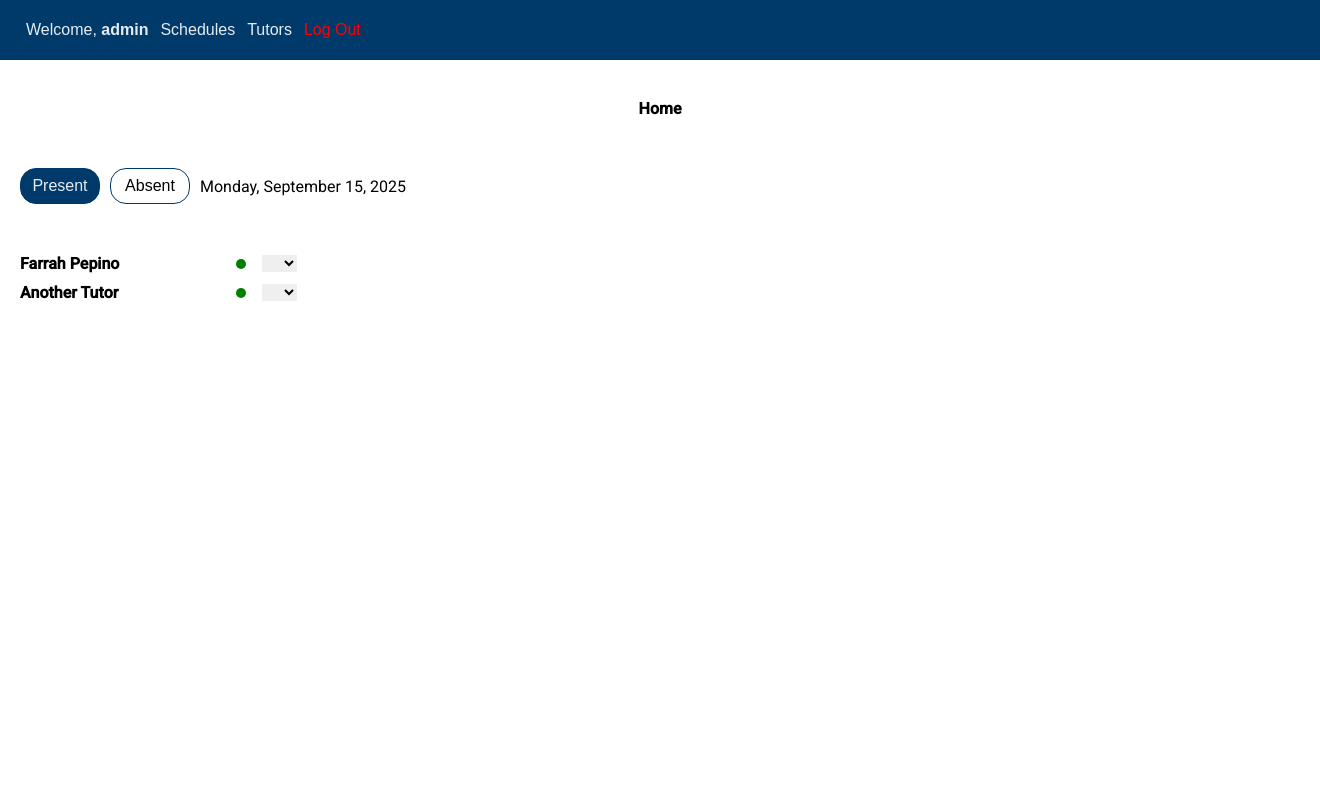
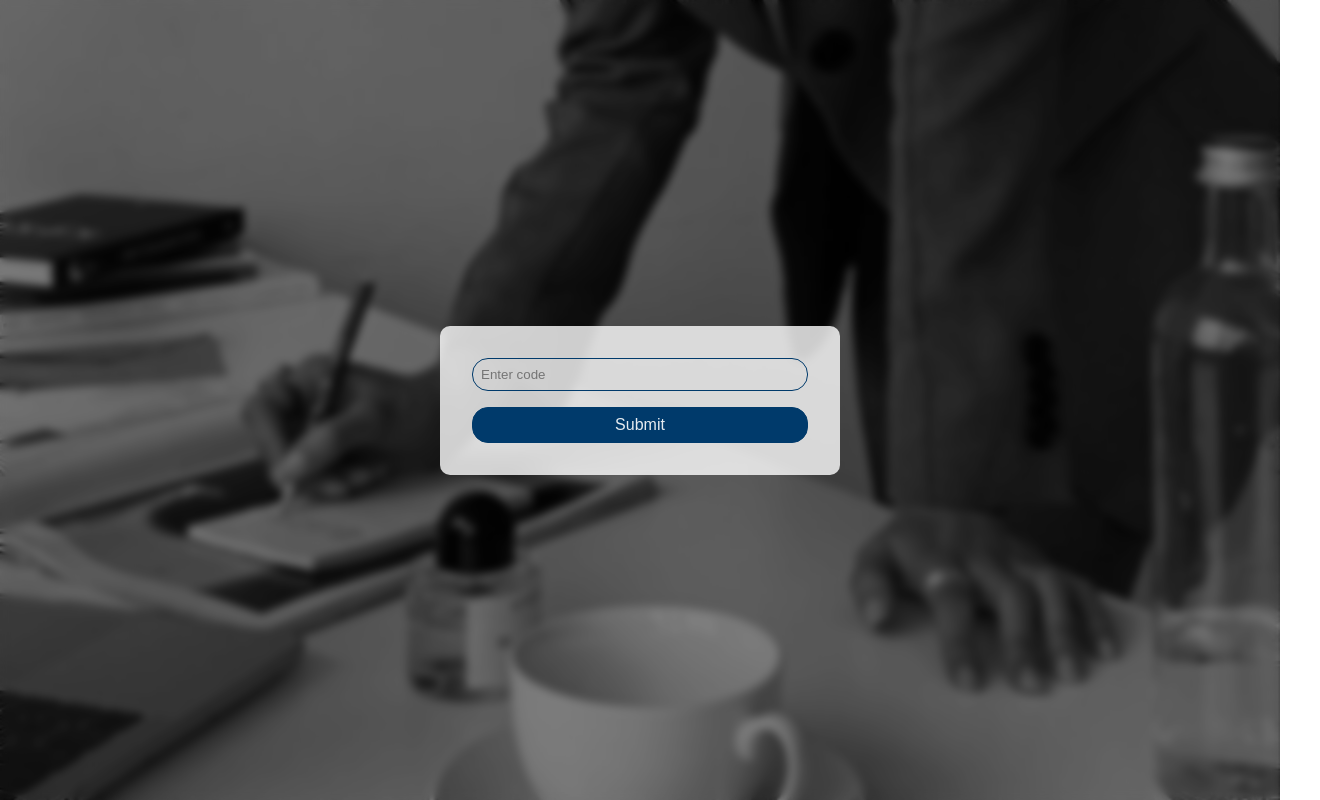
Before and after one commit to farrahpepino/attendance-software, an Angular app in the folder client/: page / in a window 1280 px wide. Shown: the whole page, 1320 px wide, since content can reach past the window. Built offline with nearby package versions, Linux system fonts and the light colour scheme.

Commit message:
improved ui

```diff
--- a/client/src/app/app.component.html
+++ b/client/src/app/app.component.html
@@ -1,2 +1 @@
 <router-outlet></router-outlet>
-<!-- <app-auth /> -->
--- a/client/src/app/app.component.ts
+++ b/client/src/app/app.component.ts
@@ -1,10 +1,9 @@
 import { Component } from '@angular/core';
 import { RouterOutlet } from '@angular/router';
-import { AuthComponent } from './components/auth/auth.component';
 
 @Component({
   selector: 'app-root',
-  imports: [RouterOutlet, AuthComponent],
+  imports: [RouterOutlet],
   templateUrl: './app.component.html',
   styleUrl: './app.component.css'
 })
--- a/client/src/app/app.routes.ts
+++ b/client/src/app/app.routes.ts
@@ -2,10 +2,15 @@ import { Routes } from '@angular/router';
 import { HomeComponent } from './components/home/home.component';
 import { SchedulesComponent } from './components/schedules/schedules.component';
 import { TutorsComponent } from './components/tutors/tutors.component';
+import { AuthComponent } from './components/auth/auth.component';
 
 export const routes: Routes = [
     {
         path: '',
+        component: AuthComponent
+    },
+    {
+        path: 'home',
         component: HomeComponent
     },
     {
--- a/client/src/app/components/auth/auth.component.css
+++ b/client/src/app/components/auth/auth.component.css
@@ -0,0 +1,45 @@
+* {
+    margin: 0;
+    box-sizing: border-box;
+}
+
+.container {
+    width: 100%;
+    height: 100vh;
+}
+
+.wallpaper {
+    width: 100%;
+    height: 100%;
+    background-image: url("/wallpaper.jpg");
+    background-size: cover;
+    background-position: center;
+    position: relative;
+    display: flex;
+    justify-content: center;
+    align-items: center;
+}
+
+.wallpaper::before {
+    content: "";
+    position: absolute;
+    inset: 0;
+    background: rgba(0, 0, 0, 0.4);
+    backdrop-filter: blur(5px);
+}
+
+form {
+    position: relative;
+    background: rgba(255, 255, 255, 0.8);
+    padding: 2rem;
+    border-radius: 10px;
+    display: flex;
+    flex-direction: column;
+    gap: 1rem;
+    width: 25rem;
+}
+
+button{
+    margin: 0 auto;
+    width: 100%;
+}
--- a/client/src/app/components/auth/auth.component.html
+++ b/client/src/app/components/auth/auth.component.html
@@ -1,11 +1,9 @@
+<!-- change button -->
 <div class="container">
-    <form>
-        <label for="name">UserId
-            <input type="text" />
-        </label>
-        <label for="name">Password
-            <input type="text" />
-        </label>
-        <button type="submit" class="btn btn-blue white">Log in</button>
-    </form>
+    <div class="wallpaper">
+        <form>
+            <input type="text" placeholder="Enter code" />
+            <button type="button" class="btn btn-blue white" [routerLink]="['/home']">Submit</button>
+        </form>
+    </div>
 </div>
--- a/client/src/app/components/auth/auth.component.ts
+++ b/client/src/app/components/auth/auth.component.ts
@@ -1,8 +1,9 @@
 import { Component } from '@angular/core';
+import { RouterModule } from '@angular/router';
 
 @Component({
   selector: 'app-auth',
-  imports: [],
+  imports: [RouterModule],
   templateUrl: './auth.component.html',
   styleUrl: './auth.component.css'
 })
--- a/client/src/app/components/navbar/navbar.component.html
+++ b/client/src/app/components/navbar/navbar.component.html
@@ -1,6 +1,6 @@
 <div>
-    <button type="button" class="btn-transparent white" [routerLink]="['/']">Welcome, <strong>admin</strong></button>
+    <button type="button" class="btn-transparent white" [routerLink]="['/home']">Welcome, <strong>admin</strong></button>
     <button type="button" class="btn-transparent white" [routerLink]="['/schedules']">Schedules</button>
     <button type="button" class="btn-transparent white" [routerLink]="['/tutors']">Tutors</button>
-    <button type="button" class="btn-transparent red">Log Out</button>
+    <button type="button" class="btn-transparent red" [routerLink]="['/']">Log Out</button>
 </div>
--- a/client/src/app/components/navbar/navbar.component.ts
+++ b/client/src/app/components/navbar/navbar.component.ts
@@ -10,5 +10,4 @@ import { RouterModule } from '@angular/router';
 })
 
 export class NavbarComponent {
-
 }
--- a/client/src/styles.css
+++ b/client/src/styles.css
@@ -7,6 +7,7 @@ body{
 
 button{
     font-size: 1rem;
+    outline: none;
 }
 
 input {
@@ -15,7 +16,8 @@ input {
     border-radius: 16px;
     border: solid 1px #003A6B;
     background-color: transparent;
-    outline-color: #003A6B;
+    /* outline-color: #003A6B; */
+    outline: none;
 }
 
 label {
```
Also changed, not shown: client/public/wallpaper.jpg (added), 1 other file (tests, documents, lock files or other folders).
